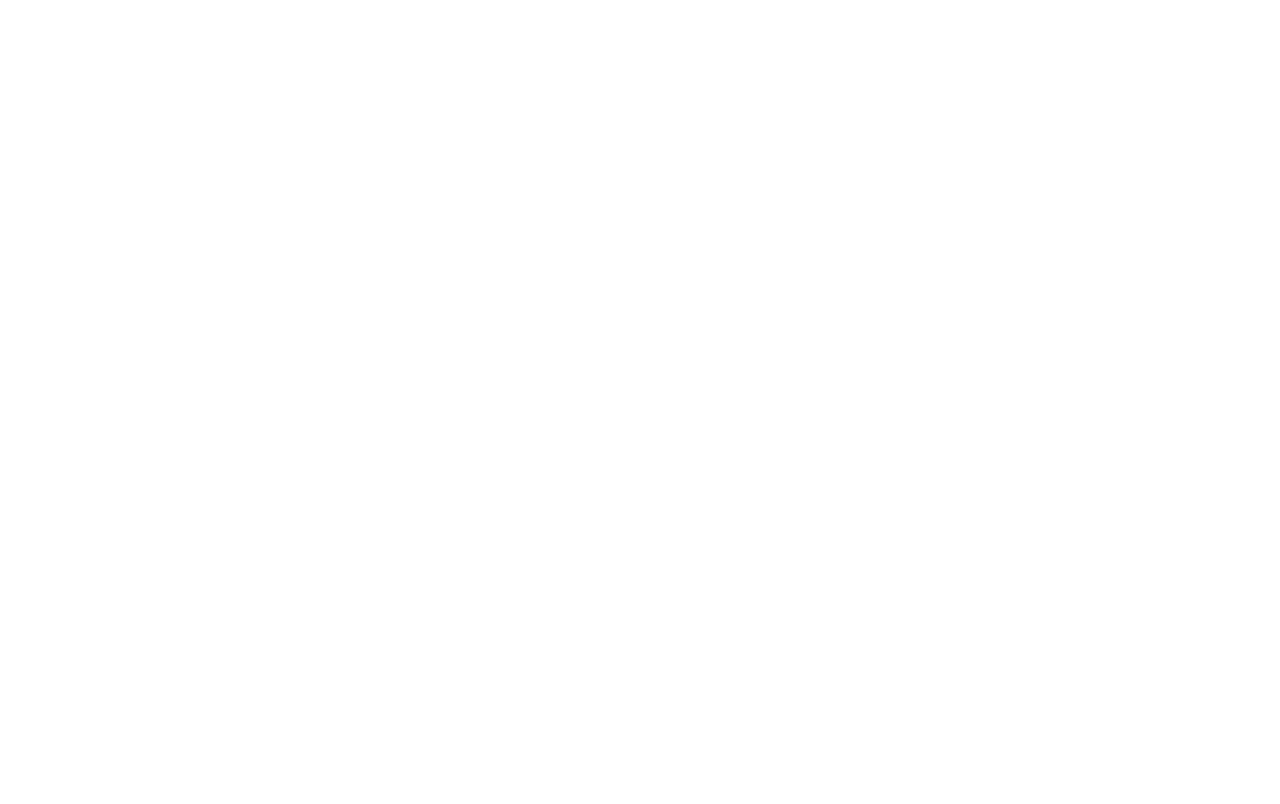
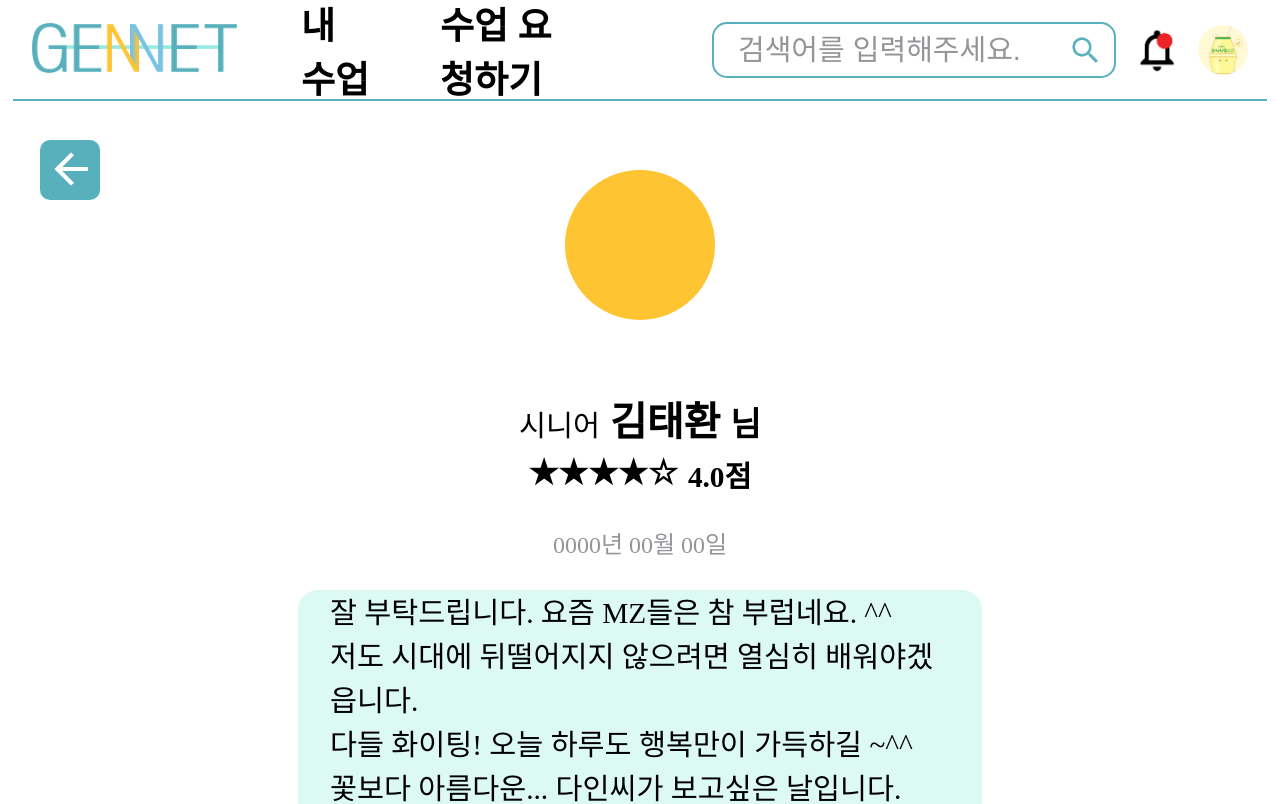
Before and after one commit to taehwan01/gennet-react, a React (Create React App) app: page /youth/profile in a window 1280 px wide. Before the commit this address had no page. Shown: the top 804 px of the page. Built offline with nearby package versions, Linux system fonts and the light colour scheme.

Commit message:
style: 설정 페이지 font 추가

```diff
--- a/src/App.css
+++ b/src/App.css
@@ -1,9 +1,15 @@
 .senior-page {
-  > .font-55pt {
+  .font-55pt {
     font-size: 55pt;
   }
-  > .font-25pt {
+  .font-25pt {
     font-size: 25pt;
+  }
+  .font-22pt {
+    font-size: 22pt;
+  }
+  .senior-color {
+    color: #ffc431;
   }
 }
 
@@ -14,4 +20,10 @@
   .font-22pt {
     font-size: 22pt;
   }
+  .font-18pt {
+    font-size: 18pt;
+  }
+  .junior-color {
+    color: 7ac2e2;
+  }
 }
--- a/src/App.js
+++ b/src/App.js
@@ -28,7 +28,7 @@
   const user = useSelector((state) => state.user);
 
   return (
-    <div className='App senior-page'>
+    <div className='App youth-page'>
       <ScrollToTopOnNavigate />
       <Routes>
         <Route path='/' element={<Login />} />
--- a/src/pages/ClassDescription/ClassDescription.module.scss
+++ b/src/pages/ClassDescription/ClassDescription.module.scss
@@ -4,7 +4,7 @@
   grid-template-columns: 3fr 4fr 3fr;
 
   .section1 {
-    padding: 40px 0 0 50px;
+    padding: 40px 0 0 40px;
   }
 
   .section2 {
--- a/src/pages/SettingProfile/SettingProfile.jsx
+++ b/src/pages/SettingProfile/SettingProfile.jsx
@@ -1,9 +1,11 @@
+import { useSelector } from 'react-redux';
 import { useNavigate } from 'react-router-dom';
 import styles from './SettingProfile.module.scss';
 import BackBtn from '../../components/Button/BackBtn';
 import Button from '../../components/Button/Button';
 
 function SettingProfile() {
+  const user = useSelector((state) => state.user);
   const navigate = useNavigate();
 
   const profileEdit = () => {
@@ -15,11 +17,12 @@
     backgroundColor: '#57b0bc',
     width: '300px',
     height: '70px',
-    fontSize: '40px',
     borderRadius: '15px',
     marginTop: '50px',
+    fontSize: `${user.type === 'SENIOR' ? '30pt' : '25pt'}`,
   };
 
+  const review = 4;
   return (
     <div className={styles.container}>
       <div className={styles.section1}>
@@ -29,12 +32,29 @@
         <div className={styles.circle}> </div>
         <div className={styles.info}>
           <p className={styles.profileTxt}>
-            <span className={styles.seniorTxt}>시니어</span>
+            <span className={` ${styles.typeTxt} ${user.type === 'SENIOR' ? 'senior-color' : 'youth-color'}`}>
+              시니어
+            </span>
             <span className={`${styles.nameTxt} font-bold`}> 김태환 </span>
             <span className={`${styles.nimTxt} font-bold`}>님</span>
           </p>
-          <p className={styles.dateTxt}>0000년 00월 00일</p>
+
+          <div className={`${styles.temp}`}>
+            <div className={`${styles.tutorEvaluate} font-bold`}>
+              {user.type === 'SENIOR' ? (
+                ''
+              ) : (
+                <>
+                  <span className={styles.tutorReview}>{`${'★'.repeat(review)}${'☆'.repeat(5 - review)}`}</span>
+                  <span className={styles.tutorScore}>4.0점</span>
+                </>
+              )}
+            </div>
+          </div>
+
+          <p className={`${styles.dateTxt} ${user.type === 'SENIOR' ? 'font-22pt' : 'font-18pt'}`}>0000년 00월 00일</p>
         </div>
+
         <div className={styles.introBox}>
           <p className={styles.introTxt}>
             잘 부탁드립니다. 요즘 MZ들은 참 부럽네요. ^^
@@ -56,3 +76,7 @@
 }
 
 export default SettingProfile;
+
+// className={`${styles['main-message']} font-bold ${
+//   user.type === 'SENIOR' ? 'font-30pt' : 'font-22pt'
+// }`}
--- a/src/pages/SettingProfile/SettingProfile.module.scss
+++ b/src/pages/SettingProfile/SettingProfile.module.scss
@@ -5,14 +5,18 @@
 button {
   border: none;
 }
-
+.info {
+  display: flex;
+  flex-direction: column;
+  align-items: center;
+}
 .container {
   width: 100%;
   display: grid;
   grid-template-columns: 2fr 6fr 2fr;
 
   .section1 {
-    padding: 40px 0 0 50px;
+    padding: 40px 0 0 40px;
   }
 
   .section2 {
@@ -24,25 +28,27 @@
       height: 150px;
       border-radius: 50%;
       background-color: #ffc431;
-      margin: 30px 0 50px 0;
+      margin: 70px 0 70px 0;
     }
 
-    .seniorTxt {
-      font-size: 29px;
-      color: #ffc431;
+    .typeTxt {
+      font-size: 22pt;
     }
 
     .nameTxt {
-      font-size: 40px;
+      font-size: 30pt;
     }
     .nimTxt {
-      font-size: 33px;
+      font-size: 25pt;
     }
 
     .dateTxt {
-      font-size: 29px;
       color: #939598;
-      margin: 10px 0 10px 0;
+      margin: 30px 0 30px 0;
+      // height: 100%;
+      // .font-18pt {
+      //   font-size: 100px;
+      // }
     }
 
     .introBox {
@@ -56,8 +62,21 @@
     }
 
     .introTxt {
-      font-size: 29px;
+      font-size: 22pt;
       line-height: 44px;
     }
   }
+
+  .tutorEvaluate {
+    display: flex;
+    flex-direction: row;
+    margin-top: 5px;
+    .tutorReview {
+      font-size: 25pt;
+    }
+    .tutorScore {
+      font-size: 22pt;
+      margin-left: 10px;
+    }
+  }
 }
--- a/src/pages/SettingProfileEdit/SettingProfileEdit.jsx
+++ b/src/pages/SettingProfileEdit/SettingProfileEdit.jsx
@@ -1,16 +1,19 @@
+import { useSelector } from 'react-redux';
 import styles from './SettingProfileEdit.module.scss';
 import Button from '../../components/Button/Button';
 
 import editIcon from '../../assets/images/photo-icon.png';
 
 function SettingProfileEdit() {
+  const user = useSelector((state) => state.user);
+
   const unsavedBtn = {
     backgroundColor: '#A7A9AC',
     width: '250px',
     height: '70px',
     borderRadius: '15px',
-    fontSize: '40px',
     marginRight: '250px',
+    fontSize: `${user.type === 'SENIOR' ? '30pt' : '25pt'}`,
   };
 
   const savedBtn = {
@@ -18,8 +21,8 @@
     width: '250px',
     height: '70px',
     borderRadius: '15px',
-    fontSize: '40px',
     marginLeft: '250px',
+    fontSize: `${user.type === 'SENIOR' ? '30pt' : '25pt'}`,
   };
 
   return (
@@ -30,13 +33,13 @@
       </div>
       <div className={styles.formSection}>
         <div className={styles.formDiv}>
-          <div className={styles.formTag}>
+          <div className={`${styles.formTag} font-bold`}>
             <span>이름</span>
           </div>
           <input type='text' className={styles.nameBox} placeholder='이름을 입력하세요.' />
         </div>
         <div className={styles.formDiv}>
-          <div className={styles.formTag}>
+          <div className={`${styles.formTag} font-bold`}>
             <span>생년월일</span>
           </div>
           <div className='dateForm'>
@@ -46,7 +49,7 @@
           </div>
         </div>
         <div className={styles.formDiv}>
-          <div className={styles.formTag}>
+          <div className={`${styles.formTag} font-bold`}>
             <span>자기소개</span>
           </div>
           <textarea className={styles.introBox} placeholder='자신의 자격증 등을 어필해주세요.' />
--- a/src/pages/SettingProfileEdit/SettingProfileEdit.module.scss
+++ b/src/pages/SettingProfileEdit/SettingProfileEdit.module.scss
@@ -51,7 +51,7 @@
     }
 
     .formTag {
-      font-size: 29px;
+      font-size: 22pt;
       display: flex;
       padding-top: 9.5px;
       justify-content: flex-end;
@@ -59,7 +59,7 @@
     }
 
     .nameBox {
-      font-size: 29px;
+      font-size: 22pt;
       border: 2px solid #57b0bc;
       border-radius: 15px;
       padding: 0.5rem 1.2rem;
@@ -74,7 +74,7 @@
     }
 
     .dateBox {
-      font-size: 29px;
+      font-size: 22pt;
       text-align: right;
       border: 2px solid #57b0bc;
       border-radius: 15px;
@@ -86,7 +86,7 @@
     }
 
     .introBox {
-      font-size: 29px;
+      font-size: 22pt;
       border: 2px solid #57b0bc;
       border-radius: 15px;
       padding: 0.5rem 1.2rem;
--- a/src/store/index.js
+++ b/src/store/index.js
@@ -5,8 +5,8 @@
   initialState: {
     email: 'test@gmail.com',
     password: '',
-    type: 'SENIOR',
-    // type: 'YOUTH',
+    // type: 'SENIOR',
+    type: 'YOUTH',
     // name: '김태환',
     // birth: new Date(),
     // interest: [],
```
